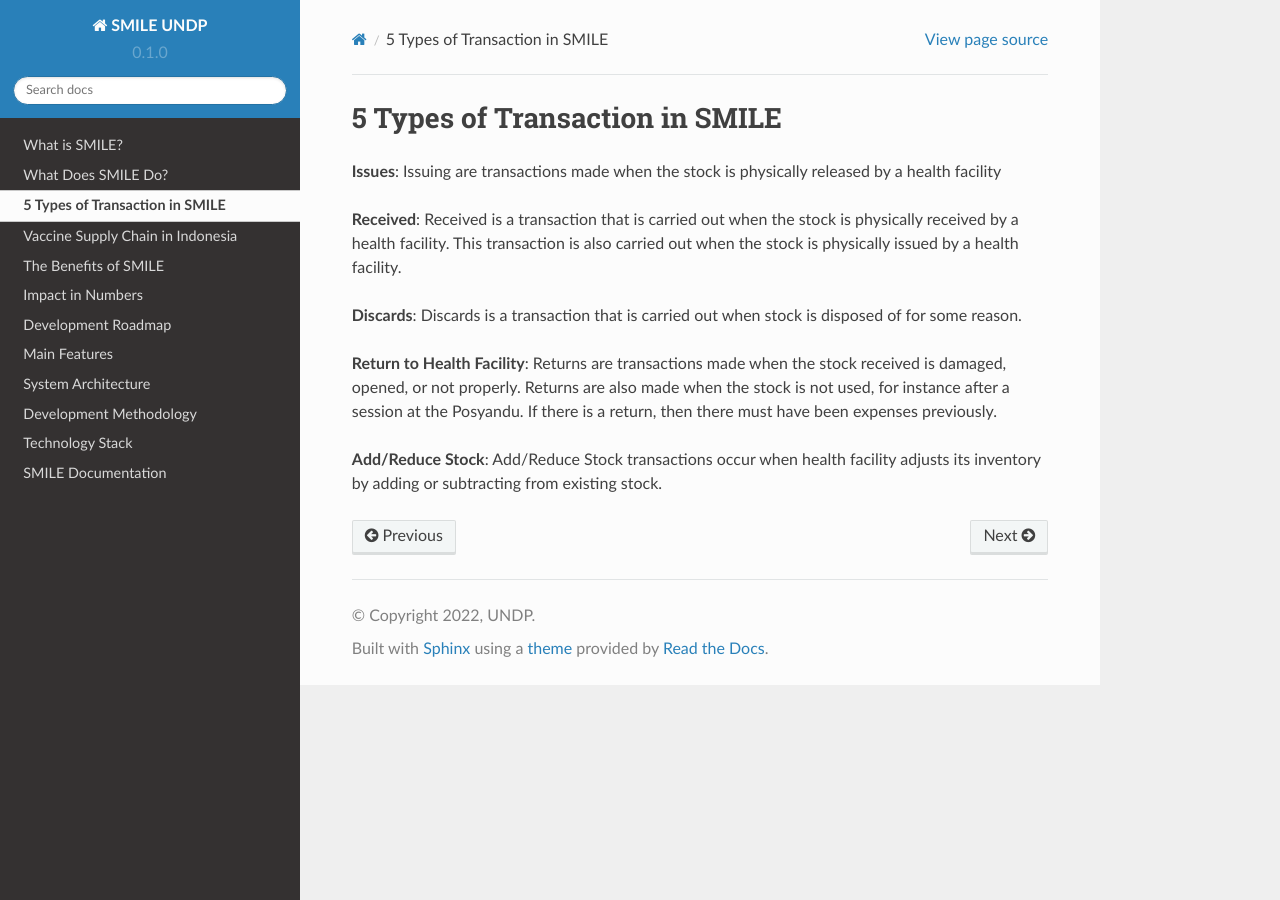
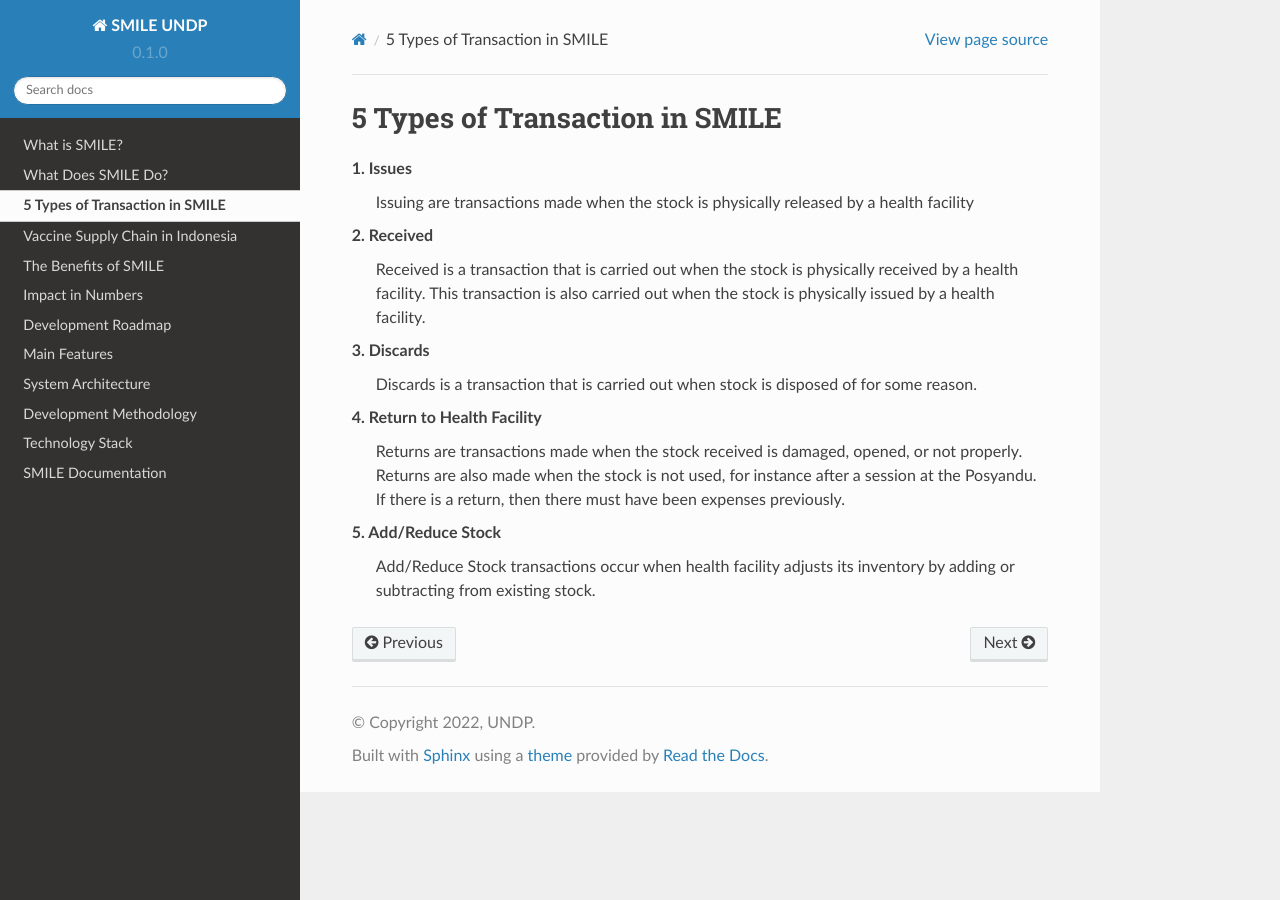
Before and after one commit to smile-indonesia/documentation, a Sphinx documentation site: the page built from docs/source/transaction.rst, in a window 1280 px wide. Built offline with Sphinx 7.4.7 and the Read the Docs theme 2.0.0, drawn with Linux system fonts in a browser that asks for light colours.

Commit message:
Update format

```diff
--- a/docs/source/transaction.rst
+++ b/docs/source/transaction.rst
@@ -1,11 +1,17 @@
 5 Types of Transaction in SMILE
 ===============================
-**Issues**: Issuing are transactions made when the stock is physically released by a health facility
 
-**Received**: Received is a transaction that is carried out when the stock is physically received by a health facility. This transaction is also carried out when the stock is physically issued by a health facility.
+**1. Issues**
+ Issuing are transactions made when the stock is physically released by a health facility
 
-**Discards**: Discards is a transaction that is carried out when stock is disposed of for some reason.
+**2. Received**
+ Received is a transaction that is carried out when the stock is physically received by a health facility. This transaction is also carried out when the stock is physically issued by a health facility.
 
-**Return to Health Facility**: Returns are transactions made when the stock received is damaged, opened, or not properly. Returns are also made when the stock is not used, for instance after a session at the Posyandu. If there is a return, then there must have been expenses previously.
+**3. Discards**
+ Discards is a transaction that is carried out when stock is disposed of for some reason.
 
-**Add/Reduce Stock**: Add/Reduce Stock transactions occur when health facility adjusts its inventory by adding or subtracting from existing stock.
+**4. Return to Health Facility**
+ Returns are transactions made when the stock received is damaged, opened, or not properly. Returns are also made when the stock is not used, for instance after a session at the Posyandu. If there is a return, then there must have been expenses previously.
+
+**5. Add/Reduce Stock**
+ Add/Reduce Stock transactions occur when health facility adjusts its inventory by adding or subtracting from existing stock.
```
